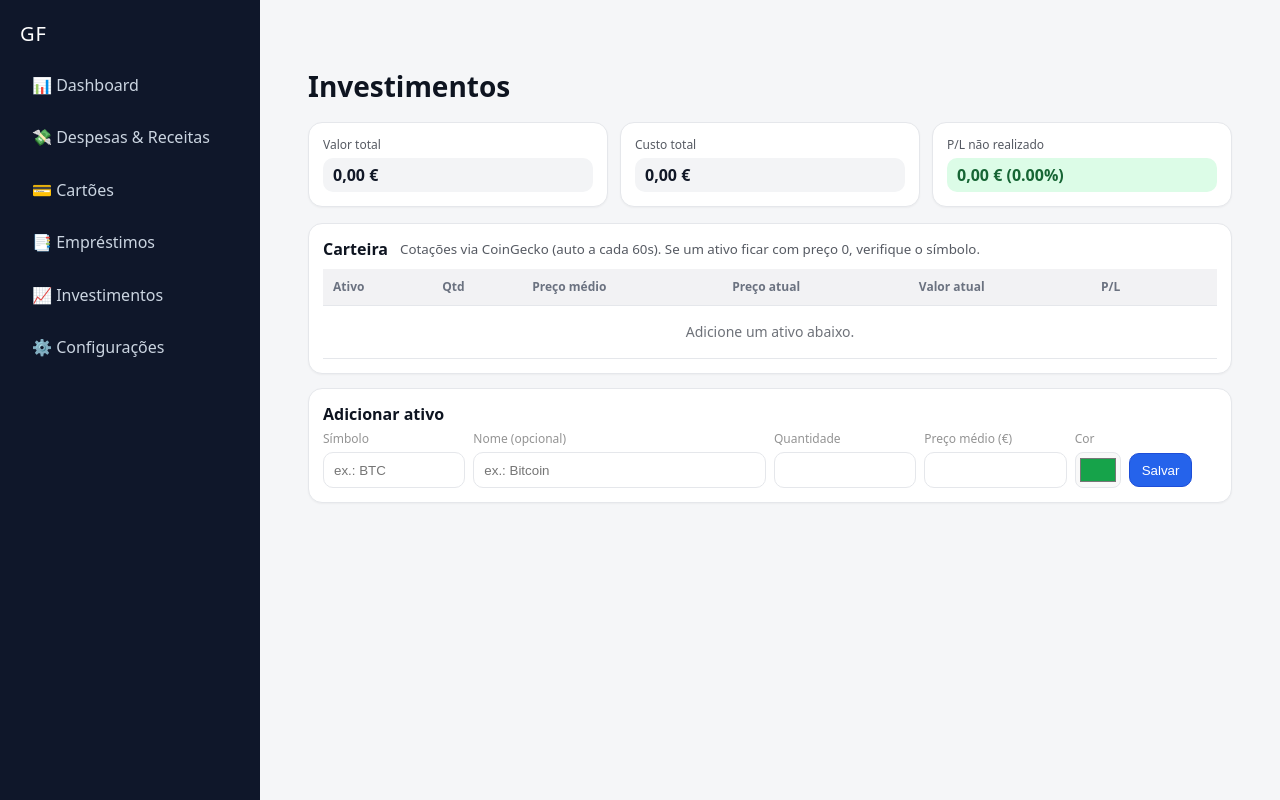
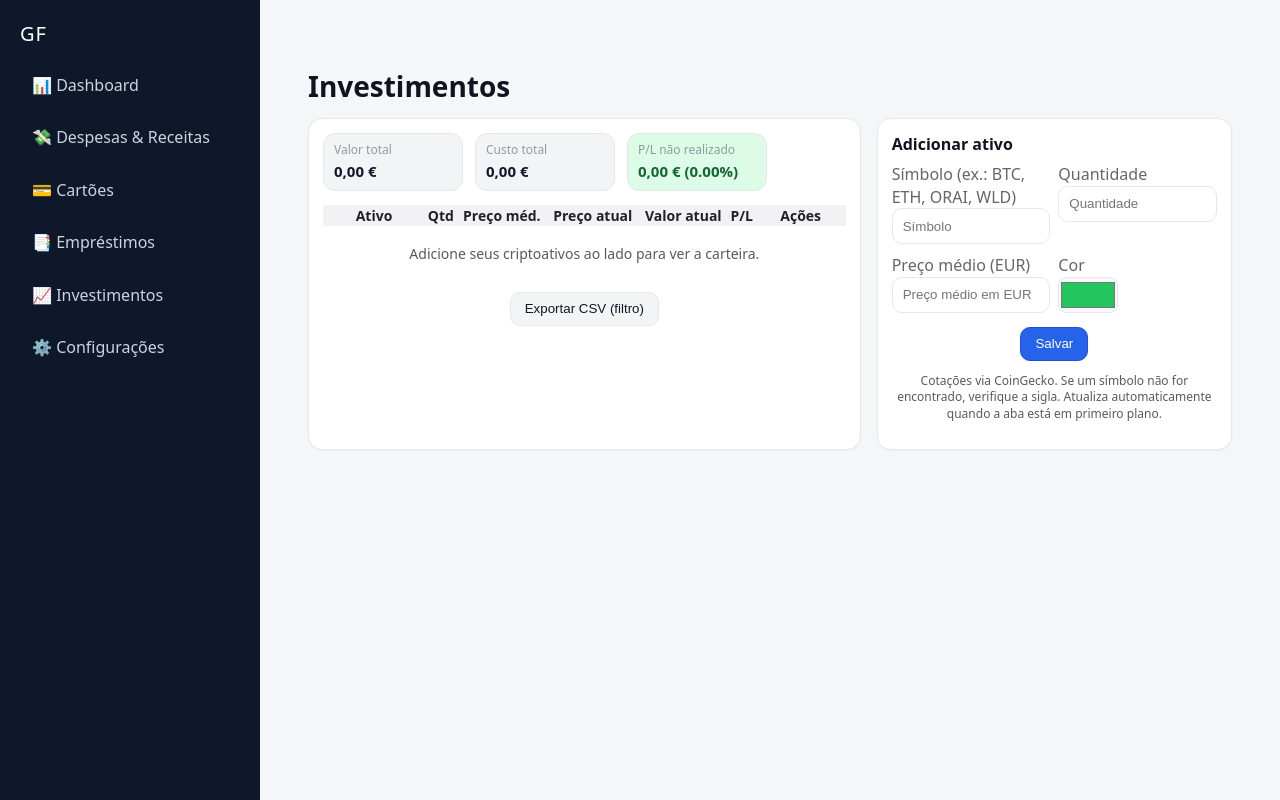
Before and after one commit to Ivanmonteiro-create/gerenciamentofamiliar.site, a Next.js app: page /investimentos in a window 1280 px wide. Built offline with nearby package versions, Linux system fonts and the light colour scheme.

Commit message:
Update page.js

```diff
--- a/app/investimentos/page.js
+++ b/app/investimentos/page.js
@@ -1,166 +1,168 @@
-// app/investimentos/page.js
 "use client";
 
 import { useEffect, useMemo, useRef, useState } from "react";
 
-/** =========================
- *  Storage helpers
- * ========================= */
-const ASSETS_KEY = "gf_invest_assets_v2"; // [{id,symbol,name,color,qty,avg}]
-function loadLS(key, fallback) {
+/** ======= LS KEYS ======= */
+const LS_ASSETS = "gf_invest_assets_v1";
+
+/** ======= UTILS ======= */
+const fmt = (n) =>
+  Number(n || 0).toLocaleString("pt-PT", { style: "currency", currency: "EUR" });
+
+const sleep = (ms) => new Promise((r) => setTimeout(r, ms));
+
+function uid() {
+  return Math.random().toString(36).slice(2, 8) + Date.now().toString(36).slice(-6);
+}
+
+function lsGet(key, fallback) {
   try {
-    const raw = typeof window !== "undefined" ? localStorage.getItem(key) : null;
+    const raw =
+      typeof window !== "undefined" ? localStorage.getItem(key) : null;
     return raw ? JSON.parse(raw) : fallback;
   } catch {
     return fallback;
   }
 }
-function saveLS(key, val) {
+
+function lsSet(key, value) {
   try {
-    localStorage.setItem(key, JSON.stringify(val));
+    localStorage.setItem(key, JSON.stringify(value));
   } catch {}
 }
-function uid() {
-  return Math.random().toString(36).slice(2, 8) + Date.now().toString(36).slice(6);
+
+/** ======= COINGECKO HELPERS (sem API key) =======
+ * Estratégia:
+ *  1) /search?query=SYMBOL  -> pega o primeiro match “coins[]”
+ *  2) fallback: /coins/list  -> procura symbol exato (case-insensitive)
+ *  3) com o id => /simple/price?ids=ID&vs_currencies=eur
+ */
+async function resolveIdFromSymbol(symbol) {
+  const sym = String(symbol || "").trim().toLowerCase();
+  if (!sym) return null;
+
+  // 1) tenta /search
+  try {
+    const r = await fetch(
+      `https://api.coingecko.com/api/v3/search?query=${encodeURIComponent(sym)}`,
+      { cache: "no-store" }
+    );
+    if (r.ok) {
+      const j = await r.json();
+      const hit = (j?.coins || []).find(
+        (c) =>
+          c.symbol?.toLowerCase() === sym ||
+          c.id?.toLowerCase() === sym ||
+          c.name?.toLowerCase() === sym
+      );
+      if (hit?.id) return { id: hit.id, name: hit.name, symbol: hit.symbol };
     }
-const fmt = (n) =>
-  Number(n || 0).toLocaleString("pt-PT", { style: "currency", currency: "EUR" });
+  } catch {}
 
-/** =========================
- *  Mapa de Símbolo → CoinGecko ID
- *  (se não achar, tenta symbol.toLowerCase())
- * ========================= */
-const CG_ID = {
-  BTC: "bitcoin",
-  ETH: "ethereum",
-  BNB: "binancecoin",
-  SOL: "solana",
-  ADA: "cardano",
-  XRP: "ripple",
-  DOGE: "dogecoin",
-  DOT: "polkadot",
-  MATIC: "matic-network",
-  AVAX: "avalanche-2",
-  TRX: "tron",
-  LINK: "chainlink",
-  LTC: "litecoin",
-  WLD: "worldcoin-wld",
-  PEPE: "pepe",
-  SHIB: "shiba-inu",
-};
+  // 2) fallback /coins/list (pode ser pesado; usa pequena demora se cair aqui)
+  try {
+    const r = await fetch("https://api.coingecko.com/api/v3/coins/list", {
+      cache: "force-cache",
+    });
+    if (r.ok) {
+      const list = await r.json();
+      const exact =
+        list.find((c) => c.symbol?.toLowerCase() === sym) ||
+        list.find((c) => c.id?.toLowerCase() === sym) ||
+        list.find((c) => c.name?.toLowerCase() === sym);
+      if (exact) return { id: exact.id, name: exact.name, symbol: exact.symbol };
+    }
+  } catch {}
 
-function resolveCgId(symbol) {
-  if (!symbol) return "";
-  const s = symbol.trim().toUpperCase();
-  return CG_ID[s] || s.toLowerCase();
+  return null;
 }
 
-/** =========================
- *  Preços (CoinGecko)
- *  - Atualiza a cada 60s
- *  - Pausa quando a aba está oculta
- * ========================= */
-async function fetchPricesEUR(ids /* string[] */) {
-  const uniq = Array.from(new Set(ids.filter(Boolean)));
-  if (uniq.length === 0) return {};
-  const url =
-    "https://api.coingecko.com/api/v3/simple/price?vs_currencies=eur&ids=" +
-    encodeURIComponent(uniq.join(","));
-  const res = await fetch(url, { cache: "no-store" });
-  if (!res.ok) throw new Error("Falha na CoinGecko");
-  const data = await res.json();
-  // Normaliza: { id: { eur: number } }
-  const out = {};
-  uniq.forEach((id) => {
-    const row = data[id];
-    out[id] = row && typeof row.eur === "number" ? row.eur : 0;
-  });
-  return out;
-}
-
-/** =========================
- *  Página
- * ========================= */
-export default function InvestimentosPage() {
-  const [assets, setAssets] = useState([]);
-  // cache de preços em EUR por id CoinGecko
-  const [prices, setPrices] = useState({});
-  const timerRef = useRef(null);
-
-  // formulário
-  const [form, setForm] = useState({
-    symbol: "",
-    name: "",
-    qty: "",
-    avg: "",
-    color: "#16a34a",
-  });
-
-  // carregar assets
-  useEffect(() => {
-    setAssets(loadLS(ASSETS_KEY, []));
-  }, []);
-
-  // atualizar preços periodicamente
-  useEffect(() => {
-    function wantIds() {
-      return assets.map((a) => resolveCgId(a.symbol)).filter(Boolean);
-    }
-    let stopped = false;
-
-    async function update() {
+async function fetchPriceEUR(coinId) {
+  if (!coinId) return null;
   try {
-        const ids = wantIds();
-        if (ids.length === 0) return;
-        const p = await fetchPricesEUR(ids);
-        if (!stopped) setPrices((old) => ({ ...old, ...p }));
+    const r = await fetch(
+      `https://api.coingecko.com/api/v3/simple/price?ids=${encodeURIComponent(
+        coinId
+      )}&vs_currencies=eur`,
+      { cache: "no-store" }
+    );
+    if (!r.ok) return null;
+    const j = await r.json();
+    const val = j?.[coinId]?.eur;
+    return typeof val === "number" ? val : null;
   } catch {
-        // silencia erros transitórios
+    return null;
   }
 }
 
-    function start() {
-      update(); // dispara já
-      timerRef.current = setInterval(update, 60_000); // 60s
+/** ======= COMPONENT ======= */
+export default function InvestimentosPage() {
+  /** assets: [{ id, symbol, cgId, name, qty, avg, color }] */
+  const [assets, setAssets] = useState([]);
+  /** prices: map cgId -> priceEUR */
+  const [prices, setPrices] = useState({});
+  /** UI */
+  const [form, setForm] = useState({
+    symbol: "",
+    qty: "",
+    avg: "",
+    color: "#22c55e",
+  });
+  const [loading, setLoading] = useState(false);
+  const timerRef = useRef(null);
+  const visibleRef = useRef(true);
+
+  /** load LS */
+  useEffect(() => {
+    setAssets(lsGet(LS_ASSETS, []));
+  }, []);
+
+  /** auto refresh preços (a cada 60s quando aba ativa) */
+  useEffect(() => {
+    const handler = () => {
+      visibleRef.current = document.visibilityState === "visible";
+    };
+    document.addEventListener("visibilitychange", handler);
+
+    let stop = false;
+    const loop = async () => {
+      while (!stop) {
+        if (visibleRef.current) {
+          await refreshAllPrices();
         }
-    function stop() {
-      if (timerRef.current) clearInterval(timerRef.current);
-      timerRef.current = null;
+        await sleep(60000);
       }
+    };
+    loop();
 
-    // pausa quando a aba fica oculta
-    function onVis() {
-      if (document.hidden) stop();
-      else start();
-    }
+    return () => {
+      stop = true;
+      document.removeEventListener("visibilitychange", handler);
+    };
+    // eslint-disable-next-line react-hooks/exhaustive-deps
+  }, [assets.map((a) => a.cgId).join(",")]);
 
-    start();
-    document.addEventListener("visibilitychange", onVis);
-    return () => {
-      stopped = true;
-      stop();
-      document.removeEventListener("visibilitychange", onVis);
-    };
-  }, [assets]);
+  /** primeira carga de preços logo que houver assets */
+  useEffect(() => {
+    refreshAllPrices();
+    // eslint-disable-next-line react-hooks/exhaustive-deps
+  }, [assets.map((a) => a.cgId).join(",")]);
 
-  /** ========= Cálculos por ativo ========= */
-  const rows = useMemo(() => {
+  /** cálculos */
+  const enriched = useMemo(() => {
     return assets.map((a) => {
-      const id = resolveCgId(a.symbol);
-      const live = prices[id] || 0; // preço ao vivo (EUR) – 0 se indisponível
+      const px = prices[a.cgId] ?? null;
       const qty = Number(a.qty || 0);
       const avg = Number(a.avg || 0);
-      const currentValue = qty * live;
+      const current = px ?? 0;
+      const currentVal = qty * current;
       const cost = qty * avg;
-      const pl = currentValue - cost; // P/L não realizado
+      const pl = currentVal - cost;
       const plPct = cost > 0 ? (pl / cost) * 100 : 0;
       return {
         ...a,
-        cgId: id,
-        live,
-        qty,
-        avg,
-        currentValue,
+        current,
+        currentVal,
         cost,
         pl,
         plPct,
@@ -168,134 +170,189 @@ export default function InvestimentosPage() {
     });
   }, [assets, prices]);
 
-  /** ========= Totais ========= */
-  const totals = useMemo(() => {
-    const cost = rows.reduce((s, r) => s + r.cost, 0);
-    const val = rows.reduce((s, r) => s + r.currentValue, 0);
-    const pl = val - cost;
-    const plPct = cost > 0 ? (pl / cost) * 100 : 0;
-    return { cost, val, pl, plPct };
-  }, [rows]);
+  const totalCost = useMemo(
+    () => enriched.reduce((s, it) => s + it.cost, 0),
+    [enriched]
+  );
+  const totalVal = useMemo(
+    () => enriched.reduce((s, it) => s + it.currentVal, 0),
+    [enriched]
+  );
+  const totalPL = totalVal - totalCost;
+  const totalPLPct = totalCost > 0 ? (totalPL / totalCost) * 100 : 0;
 
-  /** ========= Ações ========= */
-  function addAsset(e) {
+  /** actions */
+  async function addAsset(e) {
     e.preventDefault();
-    const sym = form.symbol.trim().toUpperCase();
-    if (!sym) {
-      alert("Informe o símbolo (ex.: BTC, ETH, DOGE).");
+    const symbol = form.symbol.trim();
+    if (!symbol) {
+      alert("Informe o símbolo (ex.: BTC, ETH, ORAI, WLD…).");
       return;
     }
+
+    setLoading(true);
+    const resolved = await resolveIdFromSymbol(symbol);
+    setLoading(false);
+
+    if (!resolved?.id) {
+      alert(
+        "Não consegui encontrar esse símbolo na CoinGecko. Verifique se está correto."
+      );
+      return;
+    }
+
     const next = [
       ...assets,
       {
         id: uid(),
-        symbol: sym,
-        name: form.name.trim(),
-        color: form.color || "#16a34a",
+        symbol: symbol.toUpperCase(),
+        cgId: resolved.id,
+        name: resolved.name || symbol.toUpperCase(),
         qty: Number(form.qty || 0),
         avg: Number(form.avg || 0),
+        color: form.color || "#22c55e",
+        createdAt: Date.now(),
       },
     ];
     setAssets(next);
-    saveLS(ASSETS_KEY, next);
-    setForm({ symbol: "", name: "", qty: "", avg: "", color: "#16a34a" });
+    lsSet(LS_ASSETS, next);
+    setForm({ symbol: "", qty: "", avg: "", color: "#22c55e" });
   }
 
   function removeAsset(id) {
-    if (!confirm("Excluir este ativo da carteira?")) return;
     const next = assets.filter((a) => a.id !== id);
     setAssets(next);
-    saveLS(ASSETS_KEY, next);
+    lsSet(LS_ASSETS, next);
   }
 
-  /** ========= UI ========= */
+  async function refreshAllPrices() {
+    if (!assets.length) return;
+    // busca em lotes pequenos para evitar rate limit
+    const ids = [...new Set(assets.map((a) => a.cgId).filter(Boolean))];
+    const newMap = { ...prices };
+    for (const id of ids) {
+      const val = await fetchPriceEUR(id);
+      if (typeof val === "number") newMap[id] = val;
+      // pequena pausa para ser “amigável” com a API
+      await sleep(250);
+    }
+    setPrices(newMap);
+  }
+
+  function exportCSV() {
+    const rows = enriched.map((a) => ({
+      Ativo: a.symbol,
+      Nome: a.name,
+      Quantidade: a.qty,
+      "Preço médio": a.avg,
+      "Preço atual (EUR)": a.current,
+      "Valor atual (EUR)": a.currentVal,
+      "Custo (EUR)": a.cost,
+      "P/L (EUR)": a.pl,
+      "P/L (%)": `${a.plPct.toFixed(2)}%`,
+    }));
+    const header = Object.keys(rows[0] || {});
+    const lines = [
+      header.join(";"),
+      ...rows.map((r) =>
+        header.map((h) => String(r[h]).replaceAll(";", ",")).join(";")
+      ),
+    ].join("\n");
+
+    const blob = new Blob([lines], { type: "text/csv;charset=utf-8" });
+    const url = URL.createObjectURL(blob);
+    const a = document.createElement("a");
+    a.href = url;
+    a.download = "carteira.csv";
+    a.click();
+    setTimeout(() => URL.revokeObjectURL(url), 1000);
+  }
+
+  /** UI */
   return (
     <div style={{ padding: 24 }}>
-      <h1 style={{ fontSize: 28, fontWeight: 700, marginBottom: 16 }}>Investimentos</h1>
+      <h1 style={{ fontSize: 28, fontWeight: 800, marginBottom: 12 }}>
+        Investimentos
+      </h1>
 
-      {/* Cards de totais */}
-      <div style={{ display: "grid", gridTemplateColumns: "repeat(3,1fr)", gap: 12, marginBottom: 16 }}>
-        <KPI title="Valor total" value={fmt(totals.val)} />
-        <KPI title="Custo total" value={fmt(totals.cost)} />
-        <KPI
-          title="P/L não realizado"
-          value={`${fmt(totals.pl)} (${totals.plPct.toFixed(2)}%)`}
-          intent={totals.pl >= 0 ? "up" : "down"}
+      {/* resumo */}
+      <div style={grid2}>
+        <div className="card" style={card}>
+          <div style={pillRow}>
+            <Pill label="Valor total" value={fmt(totalVal)} />
+            <Pill label="Custo total" value={fmt(totalCost)} />
+            <Pill
+              label="P/L não realizado"
+              value={`${fmt(totalPL)} (${totalPLPct.toFixed(2)}%)`}
+              tone={totalPL >= 0 ? "up" : "down"}
             />
           </div>
 
-      {/* Tabela */}
-      <div className="card" style={cardBox}>
-        <div style={{ display: "flex", alignItems: "center", gap: 12, marginBottom: 8 }}>
-          <strong>Carteira</strong>
-          <small style={{ opacity: 0.7 }}>
-            Cotações via CoinGecko (auto a cada 60s). Se um ativo ficar com preço 0, verifique o símbolo.
-          </small>
-        </div>
-
-        <div style={{ overflowX: "auto" }}>
+          {/* tabela carteira */}
+          <div style={{ marginTop: 14, overflowX: "auto" }}>
             <table style={table}>
               <thead>
                 <tr>
-                <th>Ativo</th>
+                  <th style={{ minWidth: 90 }}>Ativo</th>
                   <th>Qtd</th>
-                <th>Preço médio</th>
+                  <th>Preço méd.</th>
                   <th>Preço atual</th>
                   <th>Valor atual</th>
                   <th>P/L</th>
-                <th></th>
+                  <th style={{ width: 90 }}>Ações</th>
                 </tr>
               </thead>
               <tbody>
-              {rows.length === 0 ? (
+                {enriched.length === 0 ? (
                   <tr>
-                  <td colSpan={7} style={{ textAlign: "center", padding: 16, opacity: 0.6 }}>
-                    Adicione um ativo abaixo.
+                    <td colSpan={7} style={{ textAlign: "center", padding: 18, opacity: .7 }}>
+                      Adicione seus criptoativos ao lado para ver a carteira.
                     </td>
                   </tr>
                 ) : (
-                rows.map((r) => (
-                  <tr key={r.id}>
+                  enriched.map((a) => (
+                    <tr key={a.id}>
                       <td>
                         <div style={{ display: "flex", alignItems: "center", gap: 8 }}>
                           <span
-                          title={r.symbol}
+                            aria-hidden
                             style={{
                               width: 10,
                               height: 10,
                               borderRadius: 999,
-                            background: r.color || "#16a34a",
-                            boxShadow: "0 0 0 1px rgba(0,0,0,.08)",
+                              background: a.color || "#22c55e",
+                              outline: "1px solid rgba(0,0,0,.06)",
                             }}
                           />
-                        <div style={{ display: "grid", lineHeight: 1.2 }}>
-                          <b>{r.symbol}</b>
-                          <small style={{ opacity: 0.7 }}>{r.name || r.cgId}</small>
+                          <div style={{ lineHeight: 1.2 }}>
+                            <div style={{ fontWeight: 600 }}>{a.symbol}</div>
+                            <small style={{ opacity: .7 }}>{a.name}</small>
                           </div>
                         </div>
                       </td>
-                    <td>{r.qty}</td>
-                    <td>{fmt(r.avg)}</td>
-                    <td>{r.live ? fmt(r.live) : "—"}</td>
-                    <td>{fmt(r.currentValue)}</td>
+                      <td>{a.qty}</td>
+                      <td>{fmt(a.avg)}</td>
+                      <td>{a.current ? fmt(a.current) : "—"}</td>
+                      <td>{fmt(a.currentVal)}</td>
                       <td>
                         <span
                           style={{
                             padding: "2px 8px",
                             borderRadius: 999,
-                          background: r.pl >= 0 ? "#dcfce7" : "#fee2e2",
-                          color: r.pl >= 0 ? "#166534" : "#991b1b",
+                            background: a.pl >= 0 ? "#dcfce7" : "#fee2e2",
+                            color: a.pl >= 0 ? "#166534" : "#991b1b",
                             whiteSpace: "nowrap",
-                          fontVariantNumeric: "tabular-nums",
                           }}
                         >
-                        {fmt(r.pl)} ({r.plPct.toFixed(2)}%)
+                          {fmt(a.pl)} ({a.plPct.toFixed(2)}%)
                         </span>
                       </td>
-                    <td style={{ textAlign: "right" }}>
-                      <button style={btnDanger} onClick={() => removeAsset(r.id)}>
+                      <td>
+                        <div style={{ display: "flex", justifyContent: "center" }}>
+                          <button style={btnDanger} onClick={() => removeAsset(a.id)}>
                             Excluir
                           </button>
+                        </div>
                       </td>
                     </tr>
                   ))
@@ -303,75 +360,87 @@ export default function InvestimentosPage() {
               </tbody>
             </table>
           </div>
+
+          <div style={{ display: "flex", justifyContent: "center", marginTop: 10 }}>
+            <button style={btnSoft} onClick={exportCSV}>
+              Exportar CSV (filtro)
+            </button>
+          </div>
         </div>
 
-      {/* Form de novo ativo */}
-      <form onSubmit={addAsset} className="card" style={{ ...cardBox, marginTop: 14 }}>
-        <div style={{ fontWeight: 700, marginBottom: 6 }}>Adicionar ativo</div>
-        <div style={{ display: "grid", gridTemplateColumns: "repeat(6, 1fr)", gap: 8 }}>
-          <div style={{ gridColumn: "span 1" }}>
-            <label style={lb}>Símbolo</label>
+        {/* formulário */}
+        <form onSubmit={addAsset} className="card" style={card}>
+          <div style={{ fontWeight: 700, marginBottom: 8 }}>Adicionar ativo</div>
+          <div style={{ display: "grid", gap: 10 }}>
+            <div style={{ display: "grid", gridTemplateColumns: "1fr 1fr", gap: 8 }}>
+              <div>
+                <label className="lbl">Símbolo (ex.: BTC, ETH, ORAI, WLD)</label>
                 <input
-              style={input}
-              placeholder="ex.: BTC"
                   value={form.symbol}
                   onChange={(e) => setForm((p) => ({ ...p, symbol: e.target.value }))}
+                  placeholder="Símbolo"
+                  style={input}
                   required
                 />
               </div>
-          <div style={{ gridColumn: "span 2" }}>
-            <label style={lb}>Nome (opcional)</label>
+              <div>
+                <label className="lbl">Quantidade</label>
                 <input
-              style={input}
-              placeholder="ex.: Bitcoin"
-              value={form.name}
-              onChange={(e) => setForm((p) => ({ ...p, name: e.target.value }))}
-            />
-          </div>
-          <div style={{ gridColumn: "span 1" }}>
-            <label style={lb}>Quantidade</label>
-            <input
-              style={input}
-              inputMode="decimal"
                   value={form.qty}
                   onChange={(e) => setForm((p) => ({ ...p, qty: e.target.value }))}
+                  placeholder="Quantidade"
+                  inputMode="decimal"
+                  style={input}
                   required
                 />
               </div>
-          <div style={{ gridColumn: "span 1" }}>
-            <label style={lb}>Preço médio (€)</label>
+            </div>
+
+            <div style={{ display: "grid", gridTemplateColumns: "1fr 1fr", gap: 8 }}>
+              <div>
+                <label className="lbl">Preço médio (EUR)</label>
                 <input
-              style={input}
-              inputMode="decimal"
                   value={form.avg}
                   onChange={(e) => setForm((p) => ({ ...p, avg: e.target.value }))}
+                  placeholder="Preço médio em EUR"
+                  inputMode="decimal"
+                  style={input}
                   required
                 />
               </div>
-          <div style={{ gridColumn: "span 1" }}>
-            <label style={lb}>Cor</label>
-            <div style={{ display: "flex", alignItems: "center", gap: 8 }}>
+
+              <div style={{ display: "flex", alignItems: "flex-end", gap: 8 }}>
+                <div style={{ display: "grid" }}>
+                  <label className="lbl">Cor</label>
                   <input
                     type="color"
                     value={form.color}
                     onChange={(e) => setForm((p) => ({ ...p, color: e.target.value }))}
-                style={{ width: 46, height: 36, border: "1px solid #e5e7eb", borderRadius: 8 }}
+                    style={{ height: 36, width: 60, padding: 0, border: "1px solid #e5e7eb", borderRadius: 8 }}
                   />
-              <button type="submit" style={btnPrimary}>
-                Salvar
+                </div>
+              </div>
+            </div>
+
+            <div style={{ display: "flex", justifyContent: "center", marginTop: 4 }}>
+              <button type="submit" style={btnPrimary} disabled={loading}>
+                {loading ? "Adicionando…" : "Salvar"}
               </button>
             </div>
           </div>
+
+          <p style={{ marginTop: 12, fontSize: 12, opacity: 0.7, textAlign: "center" }}>
+            Cotações via CoinGecko. Se um símbolo não for encontrado, verifique a sigla.
+            Atualiza automaticamente quando a aba está em primeiro plano.
+          </p>
+        </form>
       </div>
-      </form>
     </div>
   );
 }
 
-/** =========================
- *  UI tokens
- * ========================= */
-const cardBox = {
+/** ======= styles (inline tokens) ======= */
+const card = {
   background: "var(--card-bg, #fff)",
   border: "1px solid var(--card-bd, #e5e7eb)",
   borderRadius: 14,
@@ -379,12 +448,17 @@ const cardBox = {
   boxShadow: "0 1px 2px rgba(0,0,0,.04)",
 };
 
+const grid2 = {
+  display: "grid",
+  gridTemplateColumns: "1.4fr 0.9fr",
+  gap: 16,
+};
+
 const table = {
   width: "100%",
   borderCollapse: "collapse",
   fontSize: 14,
 };
-const lb = { fontSize: 12, opacity: 0.7, display: "block", marginBottom: 4 };
 const input = {
   width: "100%",
   height: 36,
@@ -394,65 +468,37 @@ const input = {
   background: "var(--input-bg, #fff)",
   outline: "none",
 };
+
 const btnBase = {
   height: 34,
-  padding: "0 12px",
+  padding: "0 14px",
   borderRadius: 10,
   border: "1px solid transparent",
   cursor: "pointer",
 };
-const btnPrimary = {
-  ...btnBase,
-  background: "#2563eb",
-  color: "#fff",
-  borderColor: "#1d4ed8",
-};
-const btnDanger = {
-  ...btnBase,
-  background: "#fee2e2",
-  color: "#991b1b",
-  borderColor: "#fecaca",
-};
+const btnPrimary = { ...btnBase, background: "#2563eb", color: "#fff", borderColor: "#1d4ed8" };
+const btnSoft = { ...btnBase, background: "#f3f4f6", color: "#111827", borderColor: "#e5e7eb" };
+const btnDanger = { ...btnBase, background: "#fee2e2", color: "#991b1b", borderColor: "#fecaca" };
 
-function KPI({ title, value, intent }) {
-  const bg = intent === "up" ? "#dcfce7" : intent === "down" ? "#fee2e2" : "#f3f4f6";
-  const fg = intent === "up" ? "#166534" : intent === "down" ? "#991b1b" : "#111827";
+const pillRow = { display: "flex", gap: 12, flexWrap: "wrap" };
+
+function Pill({ label, value, tone }) {
+  let bg = "#f3f4f6", fg = "#111827";
+  if (tone === "up") { bg = "#dcfce7"; fg = "#166534"; }
+  if (tone === "down") { bg = "#fee2e2"; fg = "#991b1b"; }
   return (
-    <div
-      className="card"
-      style={{
-        ...cardBox,
-        background: "var(--card-bg, #fff)",
+    <div style={{
       display: "grid",
-        gap: 4,
-        alignItems: "center",
-      }}
-    >
-      <span style={{ fontSize: 12, opacity: 0.7 }}>{title}</span>
-      <span
-        style={{
-          padding: "6px 10px",
-          borderRadius: 10,
+      gap: 2,
+      padding: "8px 10px",
+      border: "1px solid #e5e7eb",
+      borderRadius: 12,
+      minWidth: 140,
       background: bg,
       color: fg,
-          fontWeight: 700,
-          fontVariantNumeric: "tabular-nums",
-        }}
-      >
-        {value}
-      </span>
+    }}>
+      <span style={{ fontSize: 12, opacity: 0.7, color: "#6b7280" }}>{label}</span>
+      <b style={{ fontSize: 15, color: fg }}>{value}</b>
     </div>
   );
 }
-
-/* Estilos de tabela (opcional, mantém seu visual atual) */
-const style = `
-table th, table td { padding: 10px; border-bottom: 1px solid #e5e7eb; text-align: left; }
-table th { font-weight: 600; font-size: 12px; color: #6b7280; }
-`;
-if (typeof document !== "undefined" && !document.getElementById("inv-inline-style")) {
-  const el = document.createElement("style");
-  el.id = "inv-inline-style";
-  el.textContent = style;
-  document.head.appendChild(el);
-}
```
Lines whose indentation alone changed are shown as unchanged.
